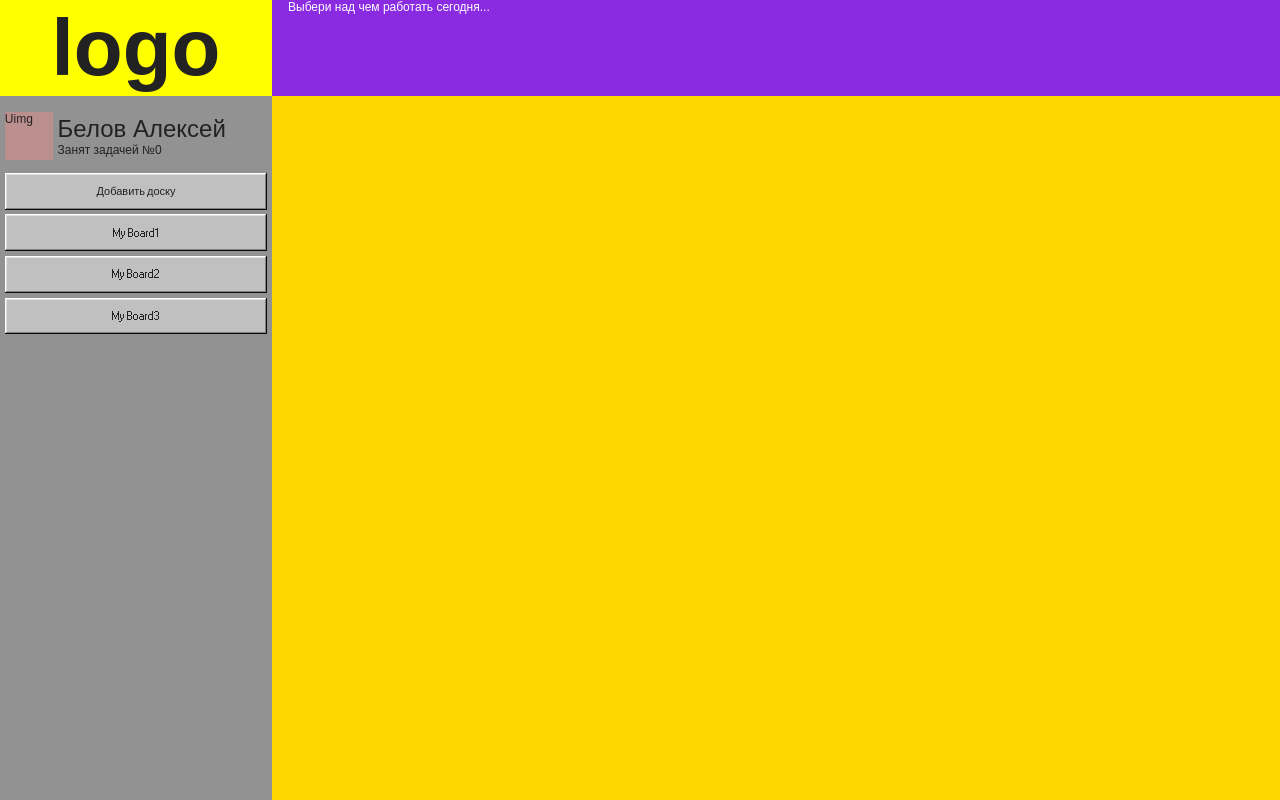
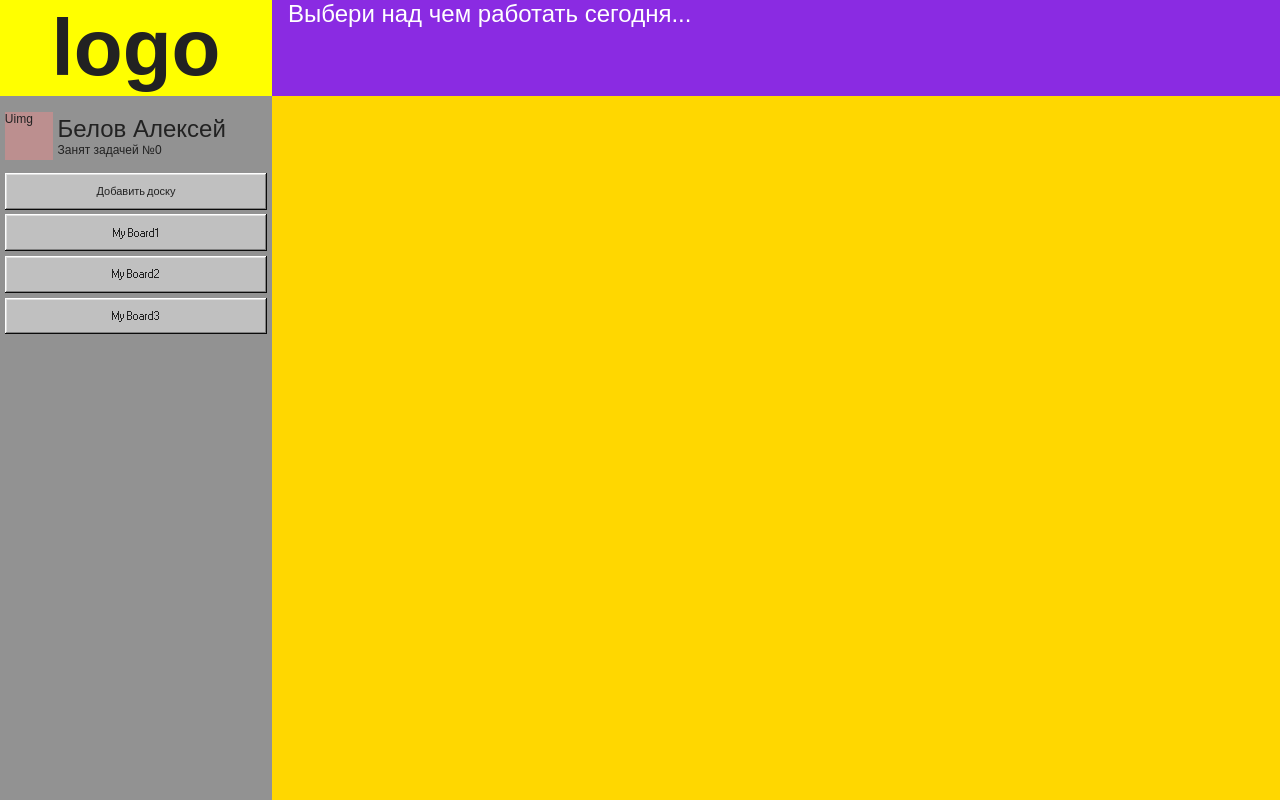
Before and after one commit to AlBelHub/kanba, a React (Vite) app in the folder frontend/: page / in a window 1280 px wide. Built offline with nearby package versions, Linux system fonts and the light colour scheme.

Commit message:
Чуть исправлен стиль для топбара

```diff
--- a/frontend/src/App.css
+++ b/frontend/src/App.css
@@ -44,14 +44,16 @@ html, body {
 }
 
 .topbar-content {
-  flex: 1; /* Занимает оставшееся пространство */
-  min-width: 0; /* Чтобы текст не ломал макет */
+  flex: 1;
+  font-size: 1.5rem;
+  text-align: left;
+  min-width: 0;
   height: var(--topbar-height);
   color: white;
   background-color: blueviolet;
   overflow: hidden;
   white-space: nowrap;
-  text-overflow: ellipsis; /* Добавляет "..." при обрезании текста */
+  text-overflow: ellipsis;
   padding: 0 1rem;
 }
 
```
